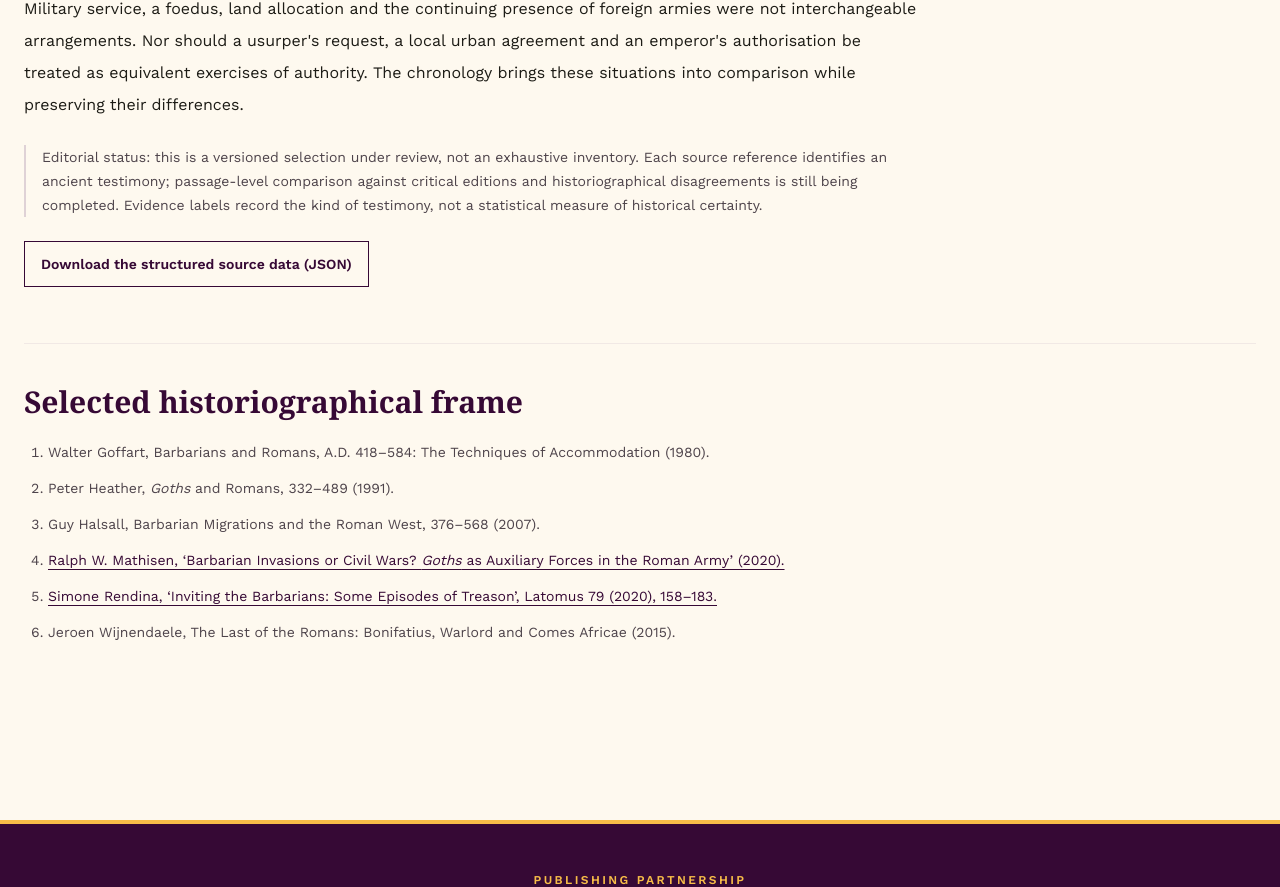
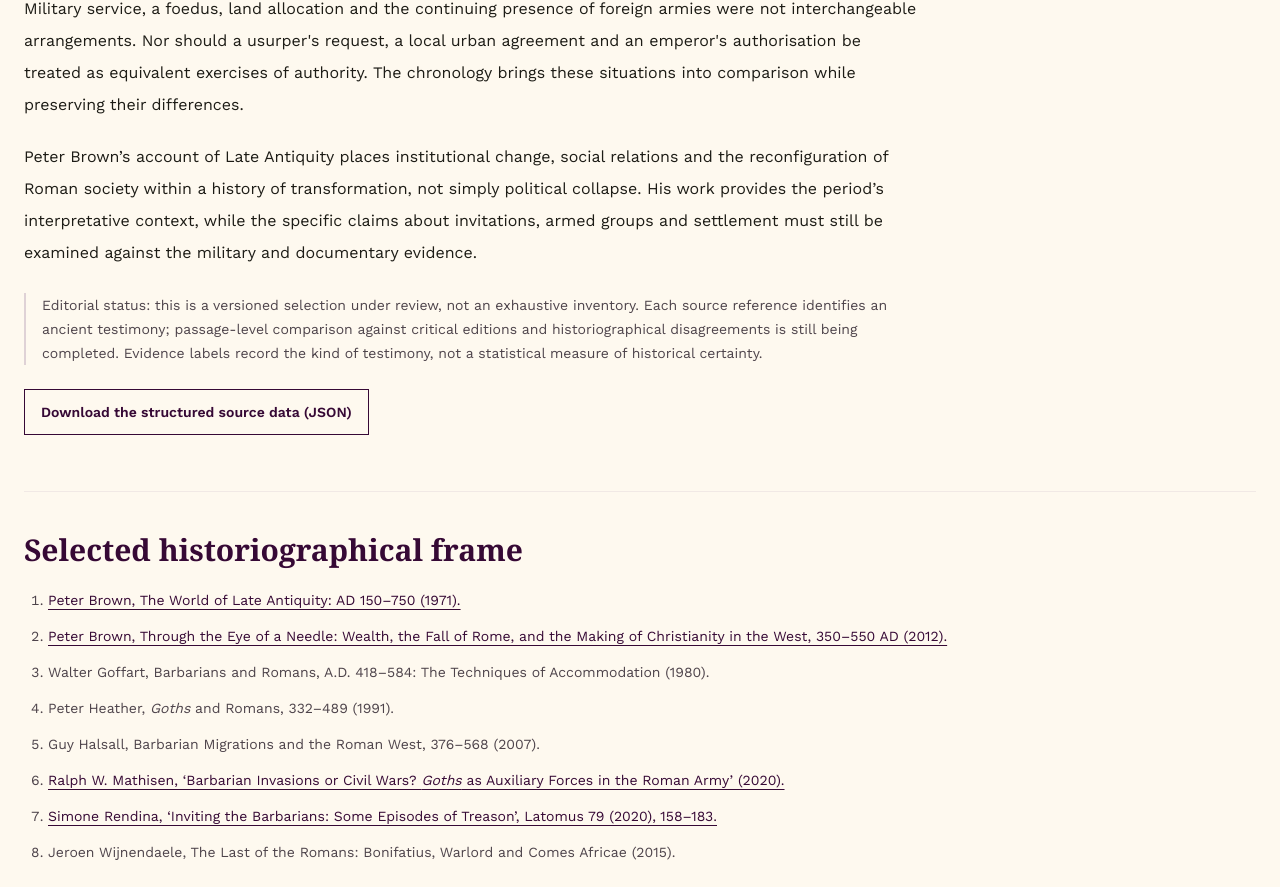
Before and after one commit to falcando/mexicomedieval, a Next.js app in the folder landing/: page /recursos/invasores-o-invitados in a window 1280 px wide. Shown: the part 11113-12000 px from the top of the page. Built offline with nearby package versions, Linux system fonts and the light colour scheme; a web font is replaced by a local one.

Commit message:
Include Peter Brown in the late-antique historiographical framework and bibliography

```diff
--- a/landing/views/roman-invitations-resource-page.tsx
+++ b/landing/views/roman-invitations-resource-page.tsx
@@ -20,7 +20,7 @@ type ResearchEvent = {
 const CONTENT: Record<Locale, {
   kicker: string; title: string; subtitleBefore: string; subtitleAfter: string;
   introTitle: string; intro: string; initialQualification: string;
-  methodTitle: string; method: string; methodSecond: string; bibliography: string;
+  methodTitle: string; method: string; methodSecond: string; historiographicalFrame: string; bibliography: string;
   search: string; searchPlaceholder: string; status: string; type: string;
   allStatus: string; allMechanisms: string; shown: string; of: string;
   source: string; actor: string; party: string; place: string; note: string;
@@ -40,6 +40,7 @@ const CONTENT: Record<Locale, {
     methodTitle: "Evidence, categories and historiography",
     method: "Each entry identifies the Roman actor, the foreign party, the location, the mechanism of entry or intervention and an ancient testimony. The labels distinguish an explicitly attested arrangement, a contested interpretation and an unproven allegation. They do not measure the reliability of every detail in the narrative.",
     methodSecond: "Military service, a foedus, land allocation and the continuing presence of foreign armies were not interchangeable arrangements. Nor should a usurper's request, a local urban agreement and an emperor's authorisation be treated as equivalent exercises of authority. The chronology brings these situations into comparison while preserving their differences.",
+    historiographicalFrame: "Peter Brown’s account of Late Antiquity places institutional change, social relations and the reconfiguration of Roman society within a history of transformation, not simply political collapse. His work provides the period’s interpretative context, while the specific claims about invitations, armed groups and settlement must still be examined against the military and documentary evidence.",
     bibliography: "Selected historiographical frame",
     search: "Search the chronology", searchPlaceholder: "Aetius, Vandals, Thrace…",
     status: "Evidential status", type: "Arrangement", allStatus: "All evidence",
@@ -64,6 +65,7 @@ const CONTENT: Record<Locale, {
     methodTitle: "Evidencia, categorías e historiografía",
     method: "Cada registro identifica a la autoridad romana, la contraparte extranjera, el espacio implicado, el mecanismo de entrada o intervención y los testimonios antiguos. Las categorías permiten distinguir entre acuerdos expresamente documentados, interpretaciones discutidas e invitaciones referidas por las fuentes cuya historicidad no está corroborada. No califican por sí mismas la fiabilidad de todos los detalles de cada relato.",
     methodSecond: "El servicio militar, un foedus, la asignación de tierras y la permanencia de contingentes armados no fueron arreglos equivalentes. Tampoco puede equipararse la petición de un usurpador, la negociación emprendida por una comunidad urbana o la autorización de un emperador. La cronología permite comparar estas situaciones sin borrar sus diferencias.",
+    historiographicalFrame: "La obra de Peter Brown sitúa los cambios institucionales, las relaciones sociales y la reorganización del mundo romano en una historia de transformaciones que no puede reducirse al colapso político. Su aportación proporciona un marco para comprender la Antigüedad tardía, pero las invitaciones, los contingentes militares y los asentamientos deben demostrarse mediante sus propios testimonios y la historiografía especializada.",
     bibliography: "Marco historiográfico de referencia",
     search: "Buscar en la cronología", searchPlaceholder: "Aecio, vándalos, Tracia…",
     status: "Estado de la evidencia", type: "Tipo de arreglo", allStatus: "Todas las categorías",
@@ -115,6 +117,8 @@ const ES: Record<string, { title: string; actor: string; party: string; place: s
 };
 
 const HISTORIOGRAPHY = [
+  { label: "Peter Brown, The World of Late Antiquity: AD 150–750 (1971).", href: "https://books.google.com/books/about/The_World_of_Late_Antiquity.html?id=eSg4eaLPOMMC" },
+  { label: "Peter Brown, Through the Eye of a Needle: Wealth, the Fall of Rome, and the Making of Christianity in the West, 350–550 AD (2012).", href: "https://press.princeton.edu/books/paperback/9780691161778/through-the-eye-of-a-needle" },
   { label: "Walter Goffart, Barbarians and Romans, A.D. 418–584: The Techniques of Accommodation (1980).", href: null },
   { label: "Peter Heather, Goths and Romans, 332–489 (1991).", href: null },
   { label: "Guy Halsall, Barbarian Migrations and the Roman West, 376–568 (2007).", href: null },
@@ -219,6 +223,7 @@ export function RomanInvitationsResourcePage() {
         <h2 className="font-headline mb-5 text-3xl font-bold text-primary">{m.methodTitle}</h2>
         <p className="max-w-4xl leading-8 text-on-surface">{m.method}</p>
         <p className="mt-5 max-w-4xl leading-8 text-on-surface">{m.methodSecond}</p>
+        <p className="mt-5 max-w-4xl leading-8 text-on-surface">{m.historiographicalFrame}</p>
         <p className="mt-6 max-w-4xl border-l-2 border-outline-variant/70 pl-4 text-sm leading-6 text-on-surface-variant">{m.caution}</p>
         <a href="/recursos/invitations-to-empire/events.json" download className="mt-6 inline-flex border border-primary px-4 py-3 text-sm font-bold text-primary transition-colors hover:bg-primary hover:text-on-primary">{m.dataLink}</a>
       </section>
```
